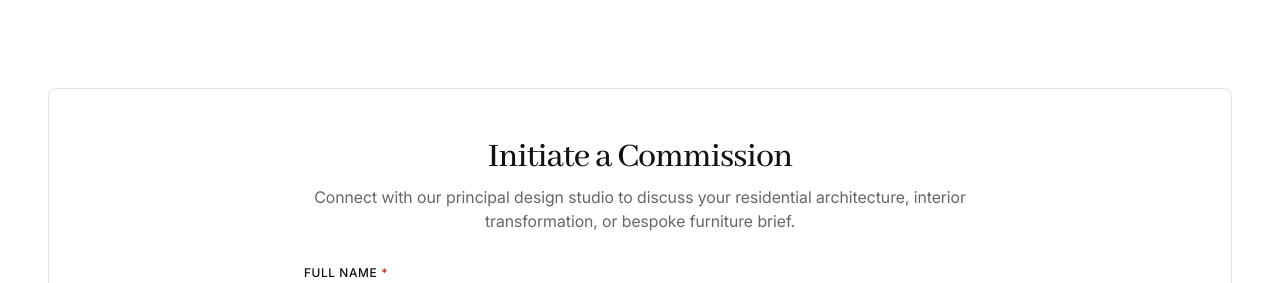
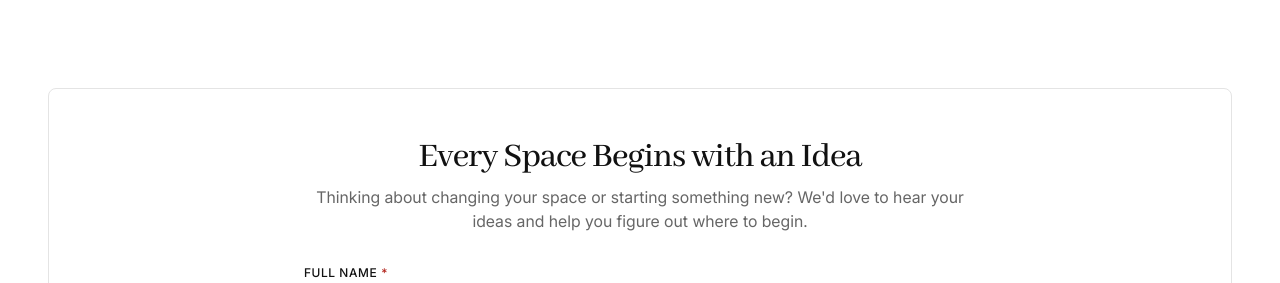
Before and after one commit to abufazal460/Sabr-Studio, a React (Vite) app in the folder frontend/: page / in a window 1280 px wide. Shown: the part 5100-5383 px from the top of the page. Built offline with nearby package versions, Linux system fonts and the light colour scheme; no server answers.

Commit message:
home page reuseable enquiry form title and subtitle change

```diff
--- a/frontend/src/features/home/pages/Home.jsx
+++ b/frontend/src/features/home/pages/Home.jsx
@@ -47,8 +47,8 @@ export const Home = () => {
       <section className="py-14 sm:py-20 lg:py-24 bg-white border-b border-border" aria-label="Consultation Enquiry">
         <motion.div {...fadeUpProps(reduce, 0, 20, 0.15)} className="max-w-container-wide mx-auto px-5 sm:px-8 lg:px-12">
           <EnquiryForm
-            title="Initiate a Commission"
-            subtitle="Connect with our principal design studio to discuss your residential architecture, interior transformation, or bespoke furniture brief."
+            title="Every Space Begins with an Idea"
+            subtitle="Thinking about changing your space or starting something new? We'd love to hear your ideas and help you figure out where to begin."
           />
         </motion.div>
       </section>
```
